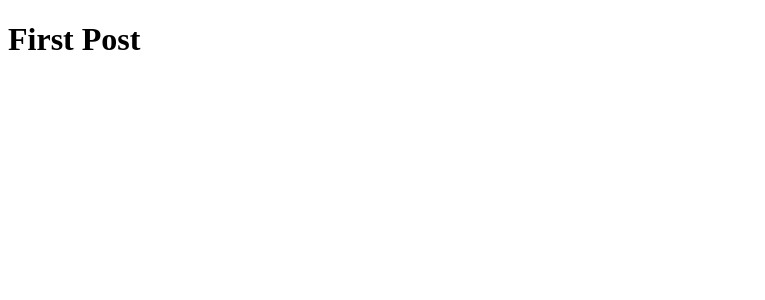
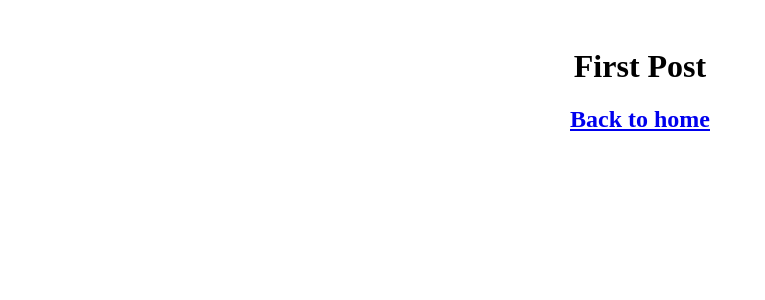
Before and after one commit to Nariu9/nextjs-blog, a Next.js app: page /posts/first-post in a window 1280 px wide. Shown: the top 300 px of the page, without its empty margins (0-765 px from the left). Built offline with nearby package versions, Linux system fonts and the light colour scheme.

Commit message:
refactor: update first-post structure

```diff
--- a/pages/posts/first-post.js
+++ b/pages/posts/first-post.js
@@ -1,3 +1,22 @@
+import Link from 'next/link';
+import Head from 'next/head';
+import Script from 'next/script';
+import Layout from '../../components/layout';
+
 export default function firstPost() {
-    return <h1>First Post</h1>
+
+   /* const onLoadHandler = () => {
+        console.log('script loaded correctly, window.FB has been populated')
+    }*/
+
+    return <Layout>
+        <Head>
+            <title>First Post</title>
+        </Head>
+        {/*<Script src={'https://connect.facebook.net/en_US/sdk.js'} strategy={'lazyOnload'} onLoad={onLoadHandler}/>*/}
+        <h1>First Post</h1>
+        <h2>
+            <Link href={'/'}>Back to home</Link>
+        </h2>
+    </Layout>
 }
```
